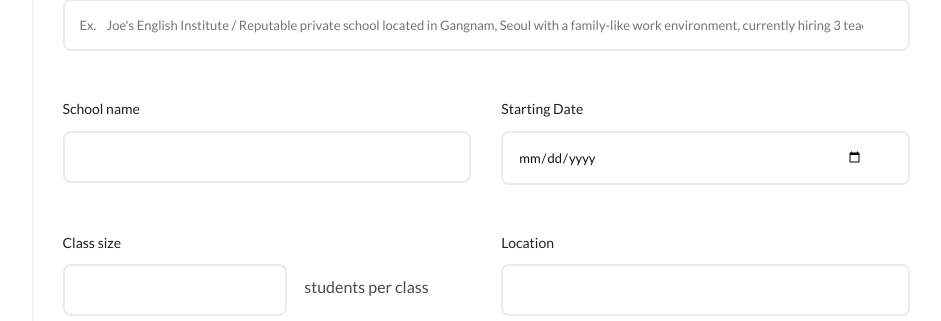
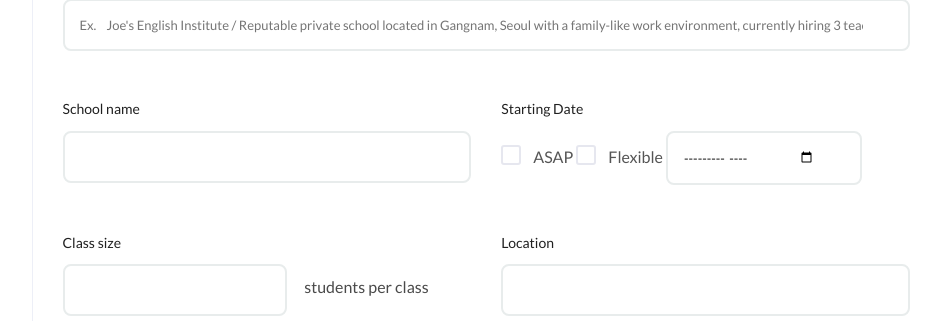
Before and after one commit to thflatk2/Job, a Django app: template Job/templates/job_upload.html in a window 1280 px wide. Shown: the part 623-944 px from the top of the page, without its empty margins (315-1256 px from the left). Run offline with Django 3.2, Linux system fonts and the light colour scheme; the template is opened without the code that fills it, so the values that code supplies are empty; grey boxes labelled with a size stand in for pictures from a placeholder-image service; parts of the project's set-up code (start-up, migrations or seed data) failed here and were passed over; some libraries are stand-ins or nearby versions.

Commit message:
Job v0.2

```diff
--- a/Job/forms.py
+++ b/Job/forms.py
@@ -12,7 +12,7 @@ class Job_InfoForm(forms.Form):
     job_title = forms.CharField()
     school_name = forms.CharField()
     class_size = forms.IntegerField(min_value=0)
-    start_date = forms.DateField()
+    start_date = forms.CharField()
     age_level = forms.CharField()
     location = forms.CharField()
     contract_period = forms.CharField()
--- a/Job/models.py
+++ b/Job/models.py
@@ -14,7 +14,7 @@ class Job_info(models.Model):
     job_title = models.CharField(max_length=100,blank=True, null=True)
     school_name = models.CharField(max_length=30)
     class_size = models.PositiveIntegerField()
-    start_date = models.DateField(null=True,blank=True)
+    start_date = models.CharField(max_length=100,null=True,blank=True)
     summary = models.TextField(null=True, blank=True)
 
     age_level = models.CharField(max_length=50)
--- a/Job/templates/job_upload.html
+++ b/Job/templates/job_upload.html
@@ -253,10 +253,18 @@ height="0" width="0" style="display:none;visibility:hidden"></iframe></noscript>
                                                         <input type="text" name="school_name" required="" id="id_school_name">
                                                     </div>
                                                 </div>
+                                                <div class="col-lg-6" style="display: none;">
+                                                    <span class="pf-title">School name</span>
+                                                    <div class="pf-field">
+                                                        <input type="text" name="start_date" required="" id="id_start_date">
+                                                    </div>
+                                                </div>
                                                 <div class="col-lg-6">
                                                     <span class="pf-title">Starting Date</span>
                                                     <div class="pf-field">
-                                                        <input type="date" name="start_date" required="" id="id_start_date">
+                                                        <input type="checkbox" value="ASAP" id="asap"><label for="asap">ASAP</label>
+                                                        <input type="checkbox" value="Flexible" id="flexible"><label for="flexible">Flexible</label>
+                                                        <input type="month" name="start_month" id="start_month" style="width: unset;float: unset; margin-bottom: 20px;">
                                                     </div>
                                                 </div>
                                                 <div class="col-lg-6">
@@ -768,7 +776,7 @@ $('#apply-detail-back').click(function () {
             var title = doc.getElementById('id_job_title').value;
             var summary = doc.getElementById('id_summary').value;
             var schoolname = doc.getElementById('id_school_name').value;
-            var date = doc.getElementById('id_start_date').value;
+            var date = doc.getElementById('start_month').value;
             var size = doc.getElementById('id_class_size').value;
             var location = doc.getElementById('id_location').value;
             var flight = doc.getElementById('id_flight_support').value;
@@ -792,9 +800,22 @@ $('#apply-detail-back').click(function () {
                 doc.getElementById('id_school_name').focus();
                 return;
             }
+            var asap_checkbox = doc.getElementById('asap');
+            var flex_checkbox = doc.getElementById('flexible');
             if(!date){
                 alert('Put your start date');
-                doc.getElementById('id_start_date').focus();
+                doc.getElementById('start_month').focus();
+                return;
+            }
+            if(asap_checkbox.checked == true){
+             doc.getElementById('id_start_date').value = $("#asap").val() + " / " + $("#start_month").val();
+            }
+            else if(flex_checkbox.checked ==true){
+                doc.getElementById('id_start_date').value = $("#flexible").val() + " / " + $("#start_month").val();
+            }
+            else {
+                alert('Check your start date type');
+                doc.getElementById('start_month').focus();
                 return;
             }
             if(!size){
```
